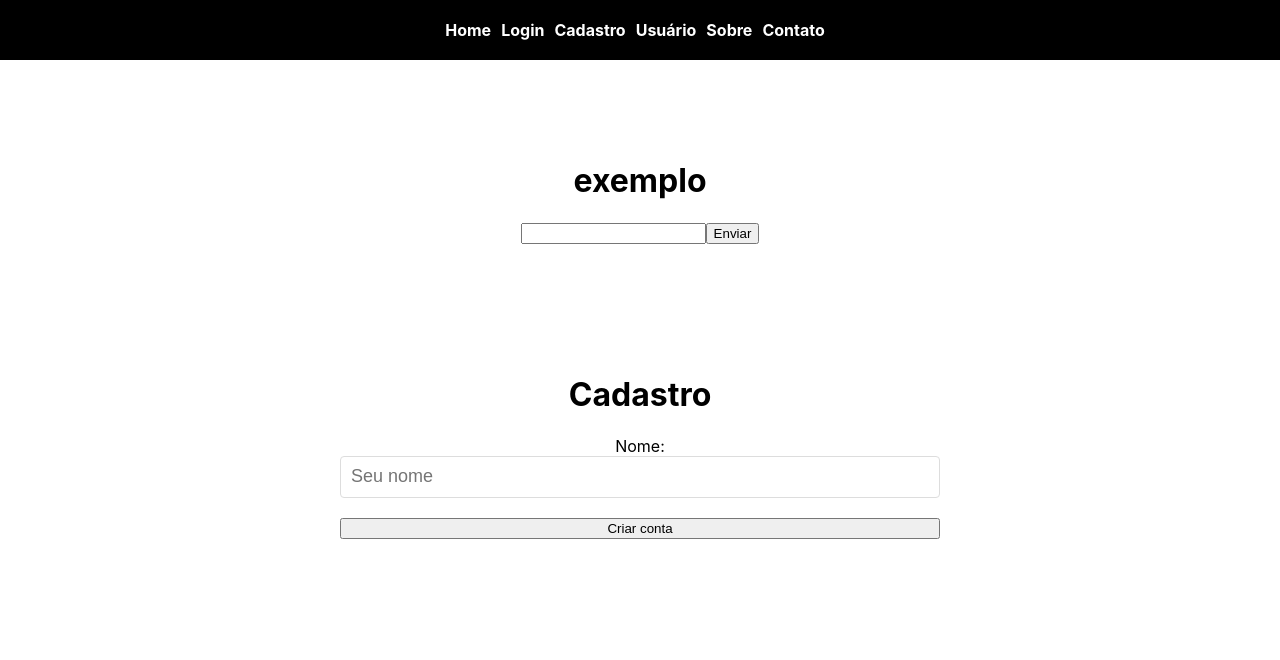
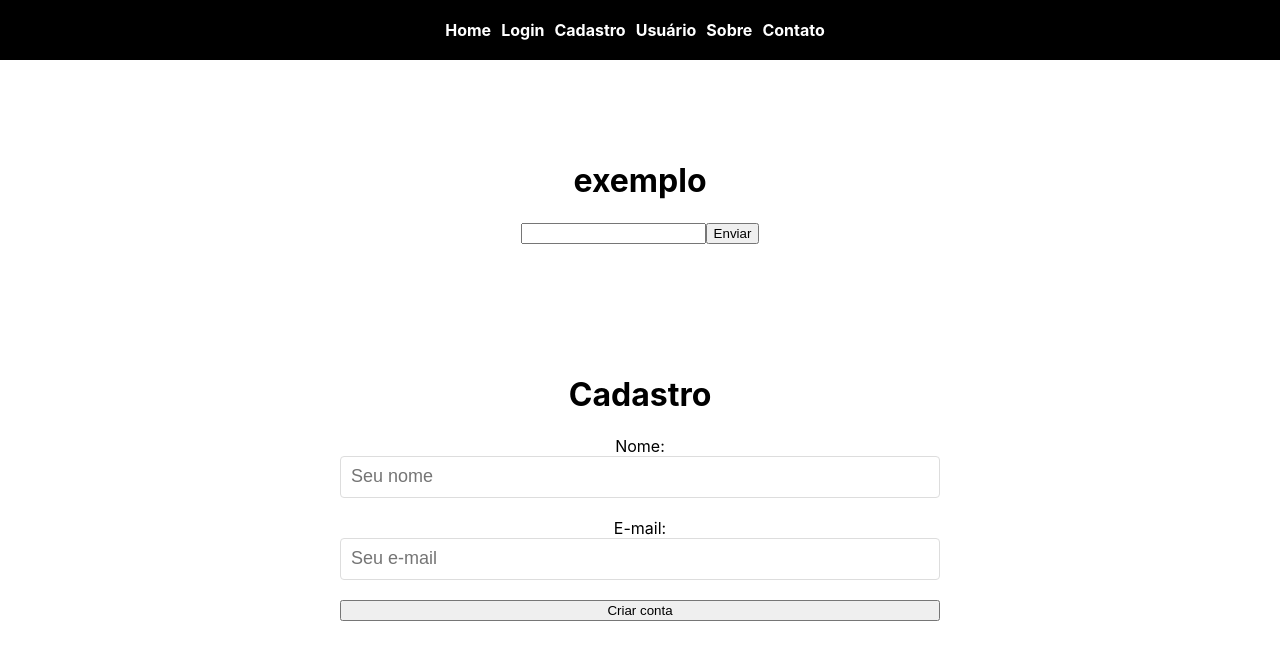
Before and after one commit to ES2-UFPI/JOBi, a React (Create React App) app in the folder frontend/: page /cadastro in a window 1280 px wide. Shown: the top 660 px of the page. Built offline with nearby package versions, Linux system fonts and the light colour scheme.

Commit message:
Feita a conexão entre backend e frontend

```diff
--- a/frontend/src/pages/Cadastro/index.js
+++ b/frontend/src/pages/Cadastro/index.js
@@ -4,9 +4,9 @@ import axios from '../../services/axios';
 
 function Cadastro() {
     const [ nome, setNome ] = useState('');
+    //const [ senha, setSenha ] = useState('');
+    const [ email, setEmail ] = useState('');
     /*
-    const [ senha, setSenha ] = useState('');
-    const [ email, setEmail ] = useState('');
     const [ telefone, setTelefone ] = useState('');
     const [ endereco, setEndereco ] = useState('');
     const [ descricao, setDescricao ] = useState('');
@@ -18,18 +18,22 @@ function Cadastro() {
         setNome(event.target.value);
     }
 
+    function handleEmailChange (event) {
+        setEmail(event.target.value);
+    }
+
     function handleSubmit(event) {
         event.preventDefault();
-        console.log(nome);
+
         axios.post('contratante', {
-            'nome': nome,
-            'senha': 'teste',
-            'email': 'teste@teste.com',
-            'telefone': 'testetesteaa',
-            'endereco': 'teste',
-            'descricao': 'teste',
-            'status': 1
-          })
+            "nome": nome,
+            "senha": "testeteste123",
+            "email": email,
+            "telefone": "testeteste",
+            "endereco": "teste",
+            "descricao": "teste",
+            "status": 1
+        })
           .then(function (response) {
             console.log(response);
           })
@@ -55,6 +59,16 @@ function Cadastro() {
                     />
                 </label>
 
+                <label htmlFor="email">
+                    E-mail:
+                    <input
+                        type="email"
+                        value={email}
+                        onChange={handleEmailChange}
+                        placeholder="Seu e-mail"
+                    />
+                </label>
+
                 <button type="submit">Criar conta</button>
             </form>
         </div>
```
